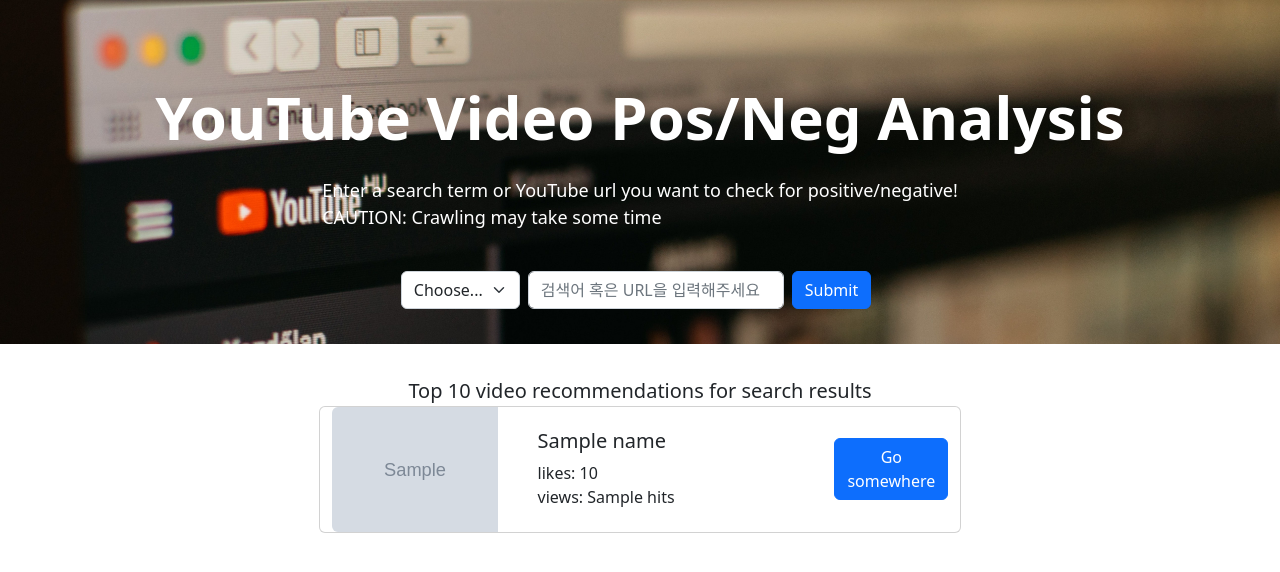
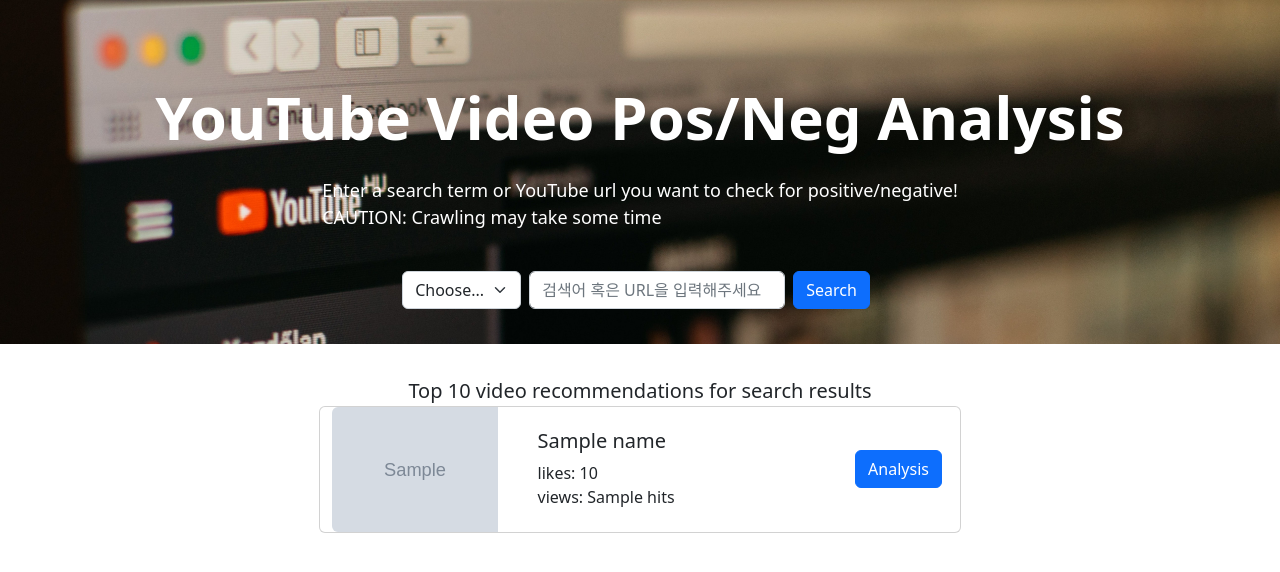
Before and after one commit to Qad00/OSP_Final_Pro, a Flask app: template templates/search_word_page.html in a window 1280 px wide. Shown: the top 572 px of the page. Run offline with Flask 2, Linux system fonts and the light colour scheme; the template is opened without the code that fills it: most values are stand-ins (such as "Sample title", 1, 10 or a date in 2020); grey boxes marked "Sample" are stand-in pictures; parts of the project's set-up code (start-up, migrations or seed data) failed here and were passed over.

Commit message:
title and btn name

```diff
--- a/templates/error_page.html
+++ b/templates/error_page.html
@@ -5,7 +5,7 @@
     <link href="https://cdn.jsdelivr.net/npm/bootstrap@5.2.0-beta1/dist/css/bootstrap.min.css" rel="stylesheet" integrity="sha384-0evHe/X+R7YkIZDRvuzKMRqM+OrBnVFBL6DOitfPri4tjfHxaWutUpFmBp4vmVor" crossorigin="anonymous">
     <script src="https://cdn.jsdelivr.net/npm/bootstrap@5.2.0-beta1/dist/js/bootstrap.bundle.min.js" integrity="sha384-pprn3073KE6tl6bjs2QrFaJGz5/SUsLqktiwsUTF55Jfv3qYSDhgCecCxMW52nD2" crossorigin="anonymous"></script>
     <link href="../static/assets/error_page.css" rel="stylesheet">
-    <title>Error page</title>
+    <title>Error</title>
 </head>
 <body>
     <!-- <form method="POST" action="/result_page">
--- a/templates/result_page.html
+++ b/templates/result_page.html
@@ -6,7 +6,7 @@
     <script src="https://cdn.jsdelivr.net/npm/bootstrap@5.2.0-beta1/dist/js/bootstrap.bundle.min.js" integrity="sha384-pprn3073KE6tl6bjs2QrFaJGz5/SUsLqktiwsUTF55Jfv3qYSDhgCecCxMW52nD2" crossorigin="anonymous"></script>
     <link href="../static/assets/result_page.css" rel="stylesheet">
     <script src="../static/aseets/result_page.js"></script>
-    <title>Result page</title>
+    <title>Result</title>
 </head>
 <body>
     <!-- <form method="POST" action="/result_page">
--- a/templates/search_word_page.html
+++ b/templates/search_word_page.html
@@ -5,7 +5,7 @@
     <link href="https://cdn.jsdelivr.net/npm/bootstrap@5.2.0-beta1/dist/css/bootstrap.min.css" rel="stylesheet" integrity="sha384-0evHe/X+R7YkIZDRvuzKMRqM+OrBnVFBL6DOitfPri4tjfHxaWutUpFmBp4vmVor" crossorigin="anonymous">
     <script src="https://cdn.jsdelivr.net/npm/bootstrap@5.2.0-beta1/dist/js/bootstrap.bundle.min.js" integrity="sha384-pprn3073KE6tl6bjs2QrFaJGz5/SUsLqktiwsUTF55Jfv3qYSDhgCecCxMW52nD2" crossorigin="anonymous"></script>
     <link href="../static/assets/home_page.css" rel="stylesheet">
-    <title>Home</title>
+    <title>Search Word</title>
 </head>
 <body>
     <!-- <form method="POST" action="/result_page">
@@ -36,7 +36,7 @@
             <input type="text" class="form-control" name="word_in_searching_field" id="autoSizingInput" placeholder="검색어 혹은 URL을 입력해주세요">
           </div>
           <div class="col-auto">
-            <button type="submit" class="btn btn-primary">Submit</button>
+            <button type="submit" class="btn btn-primary">Search</button>
           </div>
         </form>
       </div>
@@ -58,7 +58,7 @@
               <div class="card-text">views: {{videos_data[link]['hits']}}</div>
             </div>
             <div class="btn-body">
-              <a href="{{url_for('result', my_var=link)}}" class="btn btn-primary">Go somewhere</a>
+              <a href="{{url_for('result', my_var=link)}}" class="btn btn-primary">Analysis</a>
             </div>
           </div>
         </div>
```
